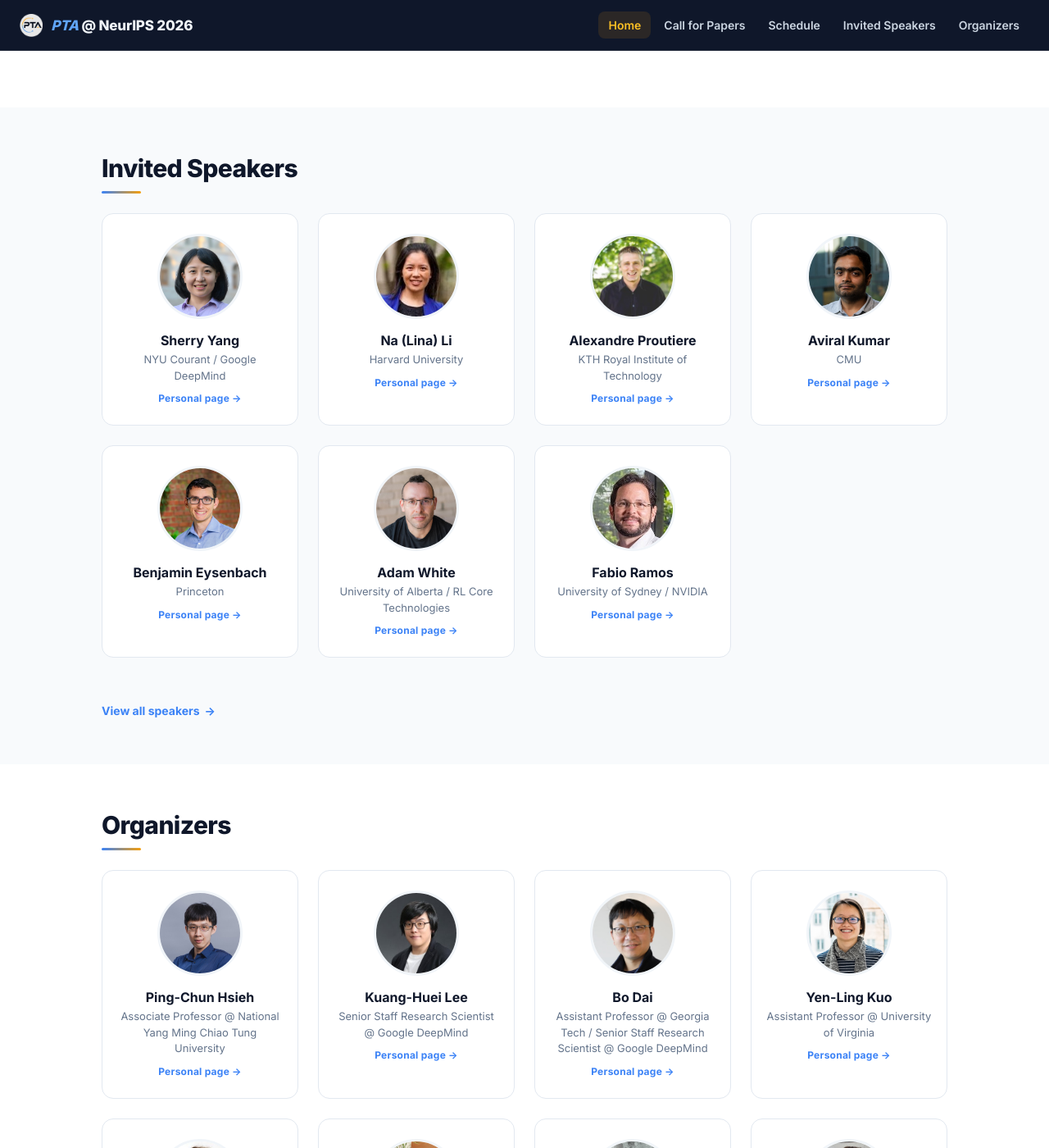
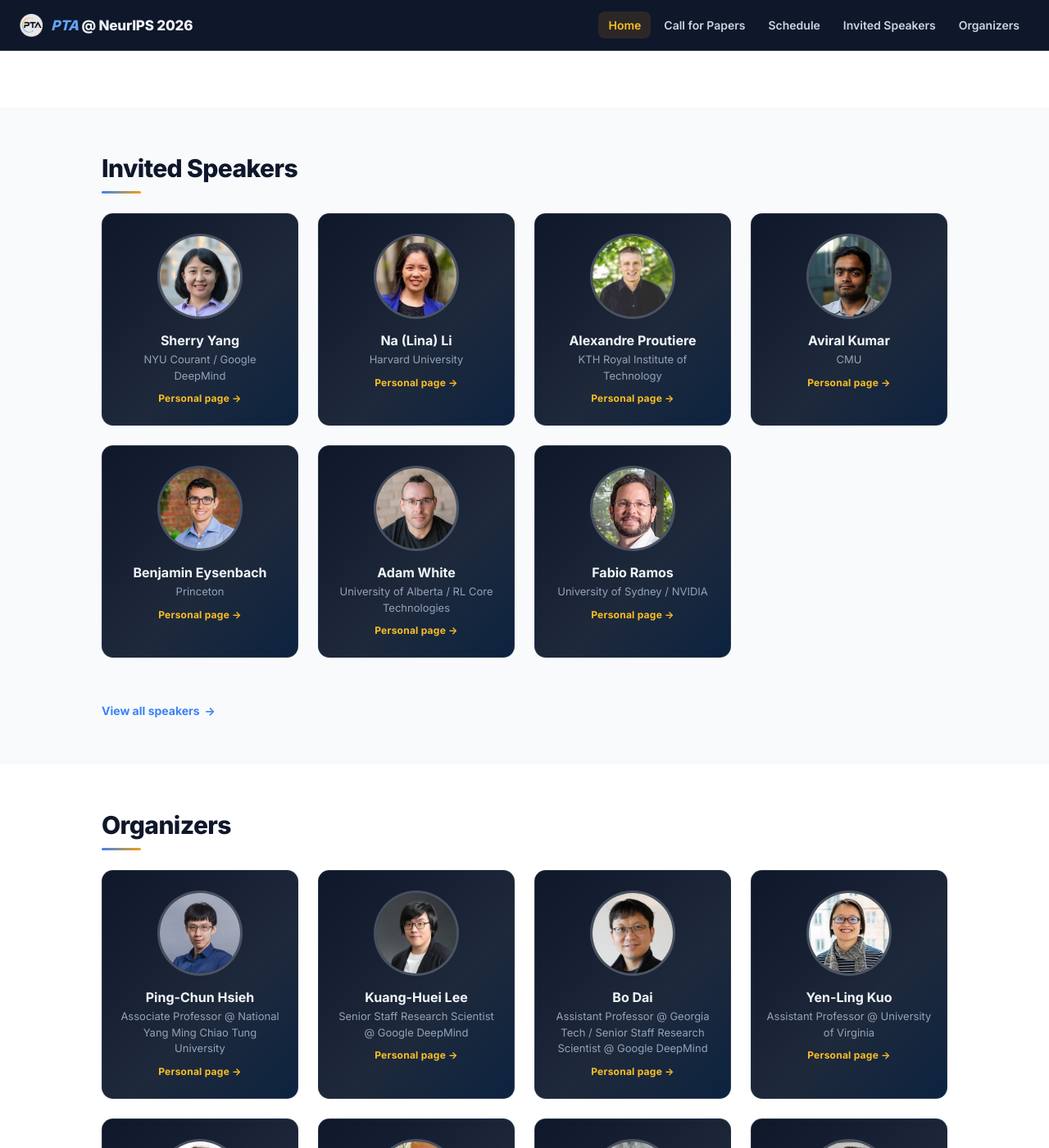
Before and after one commit to PTAworkshop/PTAworkshop.github.io, a Jekyll site: the page built from index.html, in a window 1280 px wide and 1400 px high, scrolled down 1019 px. Shown: the whole window at 82% size. Built offline with Jekyll 4.4.1, drawn with Linux system fonts in a browser that asks for light colours.

Commit message:
Redesign speaker/organizer cards with dark theme

```diff
--- a/assets/css/style.css
+++ b/assets/css/style.css
@@ -492,16 +492,17 @@
   margin-bottom: 48px;
 }
 .person-card {
-  background: #ffffff;
-  border: 1px solid #e2e8f0;
+  background: linear-gradient(135deg, #0f172a 0%, #1e293b 60%, #0c2340 100%);
+  border: 1px solid rgba(255,255,255,0.08);
   border-radius: 14px;
   padding: 24px 18px;
   text-align: center;
-  transition: transform 0.15s, box-shadow 0.15s;
+  transition: transform 0.15s, box-shadow 0.15s, border-color 0.15s;
 }
 .person-card:hover {
   transform: translateY(-3px);
-  box-shadow: 0 12px 26px rgba(15,23,42,0.09);
+  box-shadow: 0 12px 28px rgba(0,0,0,0.35);
+  border-color: rgba(96,165,250,0.4);
 }
 .person-photo-wrap {
   width: 104px;
@@ -509,8 +510,8 @@
   margin: 0 auto 16px;
   border-radius: 50%;
   overflow: hidden;
-  background: #e2e8f0;
-  border: 3px solid #f1f5f9;
+  background: rgba(255,255,255,0.08);
+  border: 3px solid rgba(255,255,255,0.15);
 }
 .person-photo {
   width: 100%;
@@ -520,13 +521,13 @@
 .person-name {
   font-size: 16px;
   font-weight: 700;
-  color: #0f172a;
+  color: #f1f5f9;
   margin-bottom: 4px;
 }
-.person-name a:hover { color: #2563eb; }
+.person-name a:hover { color: #60a5fa; }
 .person-affiliation {
   font-size: 13px;
-  color: #64748b;
+  color: #94a3b8;
   line-height: 1.5;
 }
 .person-link {
@@ -534,10 +535,10 @@
   margin-top: 10px;
   font-size: 12px;
   font-weight: 700;
-  color: #3b82f6;
+  color: #fbbf24;
   letter-spacing: 0.02em;
 }
-.person-link:hover { color: #2563eb; text-decoration: underline; }
+.person-link:hover { color: #f59e0b; text-decoration: underline; }
 
 .section-cta {
   display: inline-flex;
```
